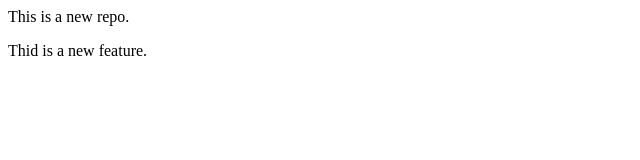
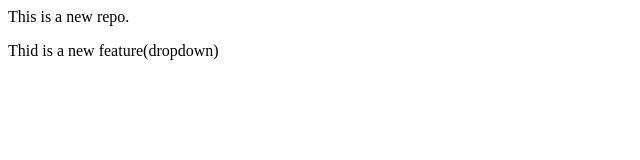
Before and after one commit to Intizar9519/Localrepo, a plain HTML site: page index.html in a window 1280 px wide. Shown: the full height of the page, 0-640 px from the left. Drawn offline with Linux system fonts and the light colour scheme.

Commit message:
Add dropdown

```diff
--- a/index.html
+++ b/index.html
@@ -1,2 +1,2 @@
 <p>This is a new repo.</p>
-<p>Thid is a new feature.</p>
+<p>Thid is a new feature(dropdown)</p>
```
